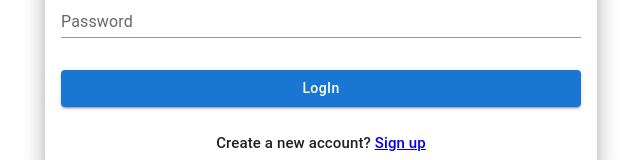
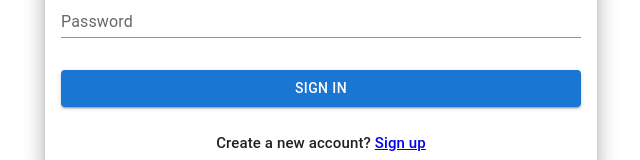
Before and after one commit to AJ5154/gym-management-system, a React (Vite) app: page / in a window 1280 px wide. Shown: the part 212-372 px from the top of the page, without its empty margins (319-959 px from the left). Built offline with nearby package versions, Linux system fonts and the light colour scheme.

Commit message:
update the signup component

```diff
--- a/src/Components/LoginSignup/Login.tsx
+++ b/src/Components/LoginSignup/Login.tsx
@@ -135,7 +135,7 @@ const Login = () => {
           </Field>
           <Button
             variant="contained"
-            sx={{ mt: 4, textTransform:"initial"}}
+            sx={{ mt: 4}}
             fullWidth
             type="submit"
             onClick={(e) => {
@@ -143,7 +143,7 @@ const Login = () => {
               formik.handleSubmit();
             }}
           >
-            LogIn
+            Sign In
           </Button>
           <Typography component="p" sx={{fontSize:"15px",mt:3}} variant="h6">
             Create a new account?{" "}
--- a/src/Components/LoginSignup/Signup.tsx
+++ b/src/Components/LoginSignup/Signup.tsx
@@ -95,10 +95,14 @@ const Signup = () => {
       dateOfBirth: Yup.date().required("Date of Birth is required"),
     }),
     onSubmit: async () => {
-      console.log(formik.values);
-      await postSignupData(formik.values);
-      navigate("/")
-      formik.handleReset(null);
+      try {
+        console.log(formik.values);
+        await postSignupData(formik.values);
+        navigate("/");
+        formik.handleReset(null);
+      } catch (error) {
+        console.error(error.message);
+      }
     },
   });
 
@@ -286,7 +290,7 @@ const Signup = () => {
           >
             Signup
           </Button>
-          <Typography component="p" variant="h6">
+          <Typography component="p" sx={{fontSize:"15px",mt:3}} variant="h6">
             Already have an account? <Link to="/">Log In</Link>
           </Typography>
         </FormikProvider>
```
